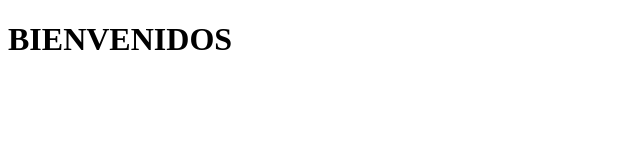
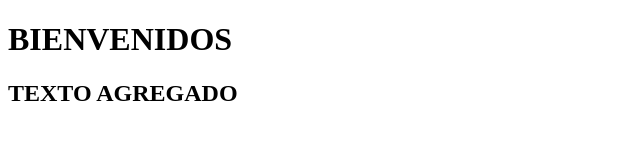
Before and after one commit to Edwin-QI/taller2, a plain HTML site: page index.html in a window 1280 px wide. Shown: the whole page, without its empty margins (0-640 px from the left). Drawn offline with Linux system fonts and the light colour scheme.

Commit message:
texto agregado

```diff
--- a/index.html
+++ b/index.html
@@ -6,6 +6,7 @@
     <meta http-equiv="X-UA-Compatible" content="ie=edge">
     <title>TALLER 2 DESARROLLO WEB</title>
     <h1>BIENVENIDOS <h1>
+    <h2>TEXTO AGREGADO</h2>
 </head>
 <body>
 </body>
```
